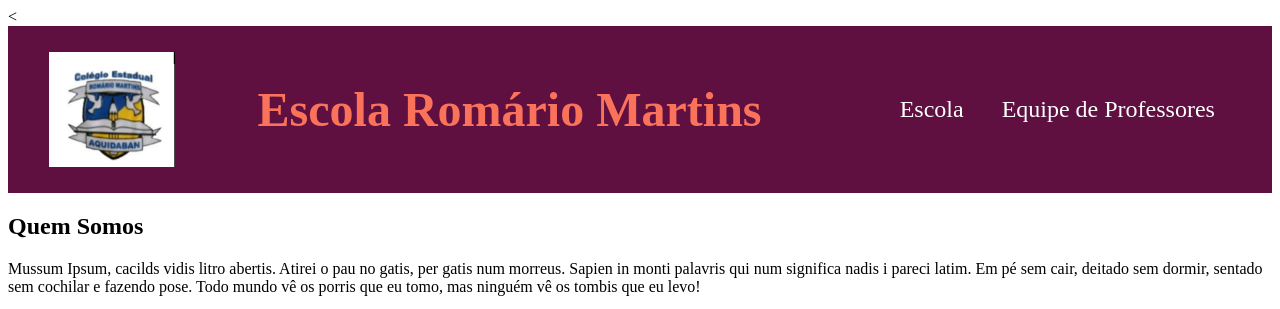
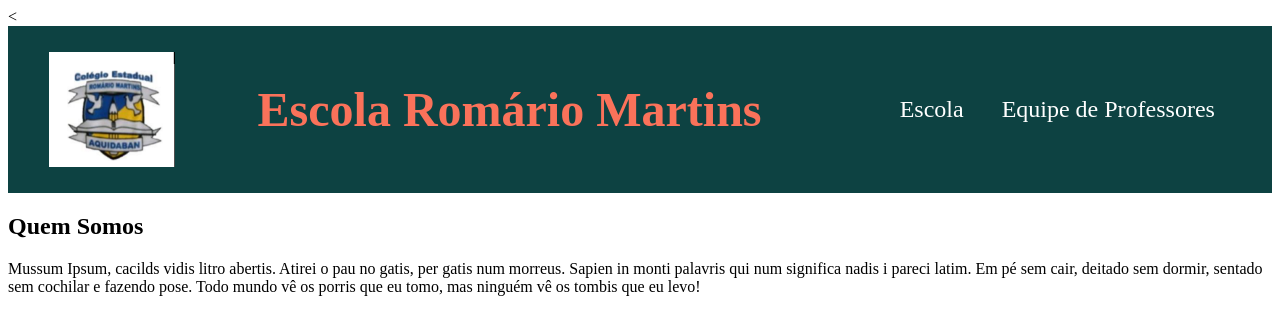
Before and after one commit to Vanebono/mat2, a plain HTML site: page index.html in a window 1280 px wide. Shown: the top 309 px of the page. Drawn offline with Linux system fonts and the light colour scheme.

Commit message:
Update style.css

```diff
--- a/style.css
+++ b/style.css
@@ -4,7 +4,7 @@ header* {
 }
 
 .cabeçalho {
-    background-color: #5F0F40;
+    background-color: #0d4242;
     display:flex;
     padding: 24px 0;
     justify-content:space-around;
```
